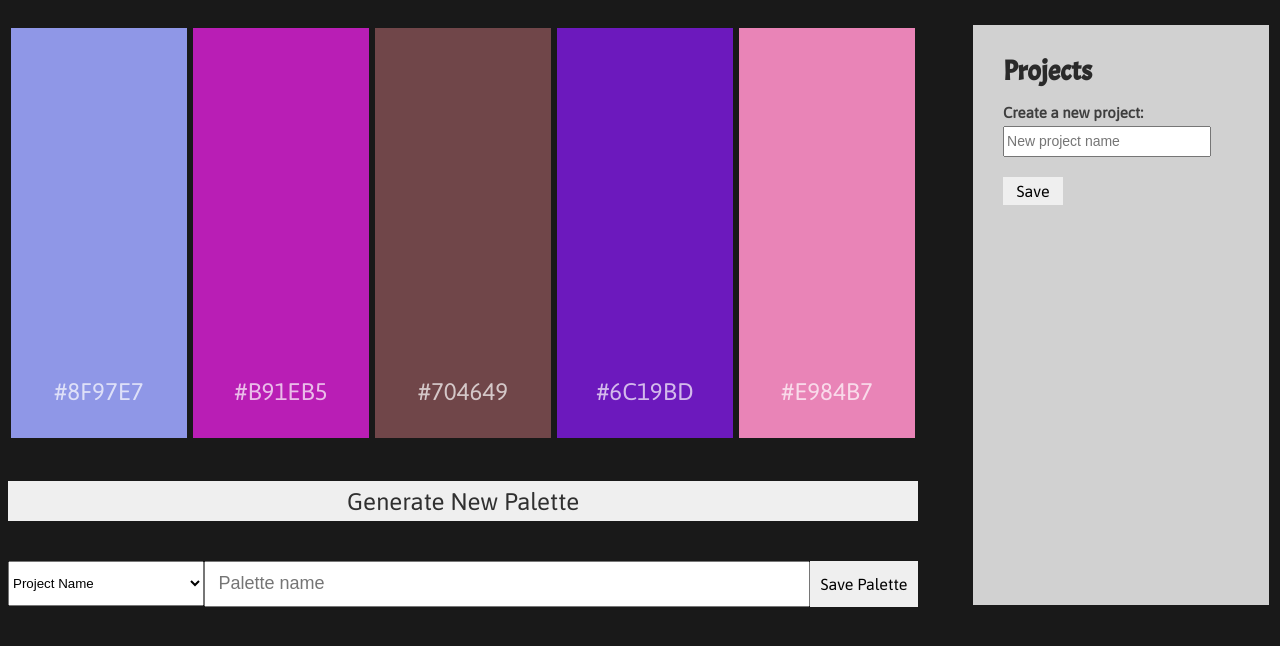
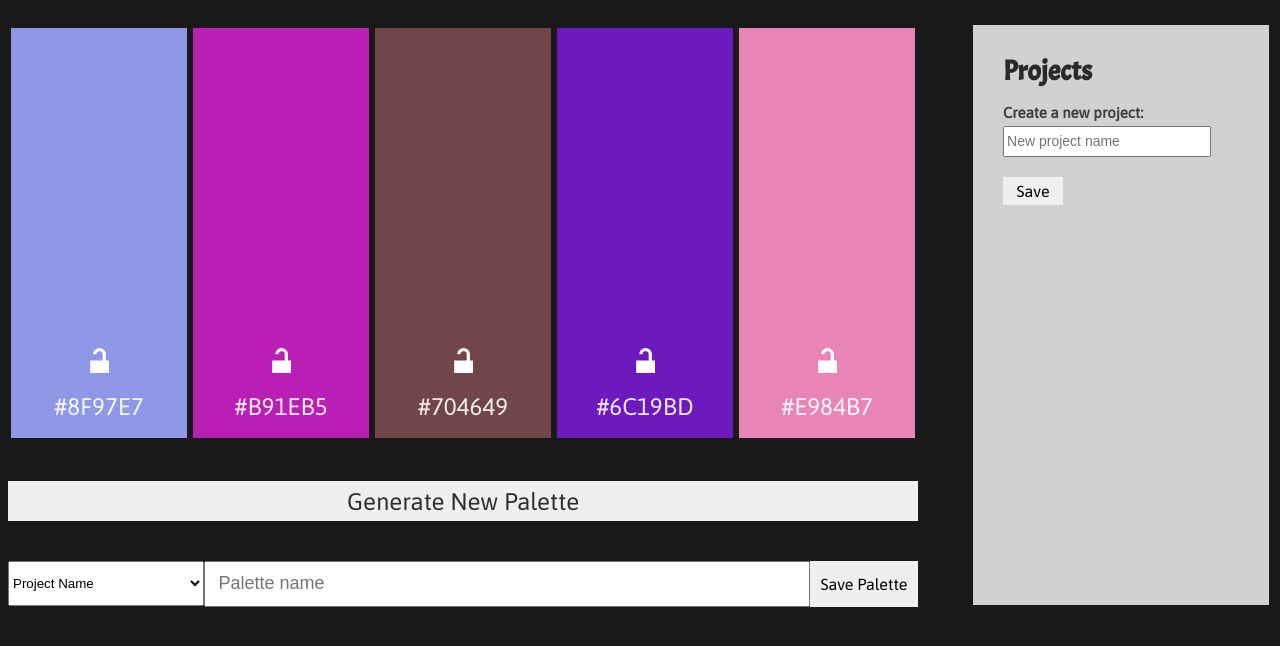
Before and after one commit to nyssa-shepherd/palette-picker-pwa, a website: page public/index.html in a window 1280 px wide. Shown: the part 84-730 px from the top of the page. Drawn offline with nearby package versions, Linux system fonts and the light colour scheme; no server answers.

Commit message:
Set up migrations and get lock button to appear in each color

```diff
--- a/package.json
+++ b/package.json
@@ -21,6 +21,9 @@
   "dependencies": {
     "body-parser": "^1.18.2",
     "express": "^4.16.3",
-    "jquery": "^3.3.1"
+    "jquery": "^3.3.1",
+    "knex": "^0.14.4",
+    "pg": "^7.4.1",
+    "pq": "0.0.3"
   }
 }
--- a/public/css/styles.css
+++ b/public/css/styles.css
@@ -26,12 +26,12 @@ h1 {
 }
 
 .color-box {
-  color: rgba(255, 255, 255, 0.7);
+  color: rgba(255, 255, 255, 0.9);
   font-family: 'Asap', sans-serif;
   font-size: 24px;
-  height: 60px;
+  height: 90px;
   margin: 3px;
-  padding-top: 350px;
+  padding-top: 320px;
   text-align: center;
   width: 200px;
 }
@@ -46,6 +46,22 @@ button:hover {
   background-color: rgba(166, 184, 190, 0.8);
   border: none;
   color: #fff;
+}
+
+.lock-btn {
+  background-color: transparent;
+  background-image: url('../images/unlocked.png');
+  background-position: center;
+  background-repeat: no-repeat;
+  background-size: 25px;
+  height: 25px;
+  margin-bottom: 20px;
+  width: 25px;
+}
+
+.lock-btn:hover {
+  background-image: url('../images/hover-lock.png');
+  background-color: transparent;
 }
 
 .gen-button {
--- a/public/index.html
+++ b/public/index.html
@@ -10,12 +10,25 @@
       <section class='color-and-button'>
         <section class='color-area'>
           <div class='color-box box0'>
-            <img src='./images/unlocked.png' />
+            <button class='lock-btn'></button>
+            <div class='color0'></div>
           </div>
-          <div class='color-box box1'></div>
-          <div class='color-box box2'></div>
-          <div class='color-box box3'></div>
-          <div class='color-box box4'></div>
+          <div class='color-box box1'>
+            <button class='lock-btn'></button>
+            <div class='color1'></div>
+          </div>
+          <div class='color-box box2'>
+            <button class='lock-btn'></button>
+            <div class='color2'></div>
+          </div>
+          <div class='color-box box3'>
+            <button class='lock-btn'></button>
+            <div class='color3'></div>
+          </div>
+          <div class='color-box box4'>
+            <button class='lock-btn'></button>
+            <div class='color4'></div>
+          </div>
         </section>
         <button class='gen-button'>Generate New Palette</button>
         <form class='save-pal-form'>
--- a/public/js/index.js
+++ b/public/js/index.js
@@ -30,20 +30,20 @@ const renderProject = (palettes, project) => {
     $('.palette').append(`
       <h4>${palette.paletteName}</h4>
       <div class='saved-colors'>
-        <div class='small-box 0'></div>
-        <div class='small-box 1'></div>
-        <div class='small-box 2'></div>
-        <div class='small-box 3'></div>
-        <div class='small-box 4'></div>
+        <div class='small-box' style='background-color: ${palette.color0}'></div>
+        <div class='small-box' style='background-color: ${palette.color1}'></div>
+        <div class='small-box' style='background-color: ${palette.color2}'></div>
+        <div class='small-box' style='background-color: ${palette.color3}'></div>
+        <div class='small-box' style='background-color: ${palette.color4}'></div>
         <img class='trash-img 'src='../images/trash.png' />
       </div>
     `)
 
-    $('.0').css('background-color', palette.color0);
-    $('.1').css('background-color', palette.color1);
-    $('.2').css('background-color', palette.color2);
-    $('.3').css('background-color', palette.color3);
-    $('.4').css('background-color', palette.color4);
+    // $('.0').css('background-color', palette.color0);
+    // $('.1').css('background-color', palette.color1);
+    // $('.2').css('background-color', palette.color2);
+    // $('.3').css('background-color', palette.color3);
+    // $('.4').css('background-color', palette.color4);
   });
 
 }
@@ -70,17 +70,24 @@ const randomHexHelper = hex => {
 }
 
 const setColors = () => {
-  $('.box0').text(hexArr[0]).css('background-color', hexArr[0]);
-  $('.box1').text(hexArr[1]).css('background-color', hexArr[1]);
-  $('.box2').text(hexArr[2]).css('background-color', hexArr[2]);
-  $('.box3').text(hexArr[3]).css('background-color', hexArr[3]);
-  $('.box4').text(hexArr[4]).css('background-color', hexArr[4]);
+  $('.color0').text(hexArr[0]);
+  $('.color1').text(hexArr[1]);
+  $('.color2').text(hexArr[2]);
+  $('.color3').text(hexArr[3]);
+  $('.color4').text(hexArr[4]);
+
+  $('.box0').css('background-color', hexArr[0]);
+  $('.box1').css('background-color', hexArr[1]);
+  $('.box2').css('background-color', hexArr[2]);
+  $('.box3').css('background-color', hexArr[3]);
+  $('.box4').css('background-color', hexArr[4]);
 }
 
 const fetchPalettes = async(project) => {
+  console.log(project)
   const response = await fetch(`/api/v1/palettes/${project.id}`);
   const palettes = await response.json();
-  renderProject(palettes, project);
+  await renderProject(palettes, project);
 }
 
 const savePalette = (e) => {
@@ -100,7 +107,6 @@ const savePalette = (e) => {
 
 $(document).ready(() => {
   fetchProjects();
-  fetchPalettes();
   genRandomHex();
 });
 $('.save-pal-btn').on('click', savePalette);
```
Also changed, not shown: knexfile.js (added, +12 -0 lines), migrations/20180314115148_initial.js (added, +31 -0 lines), public/images/hover-lock.png (added), 4 other files.
